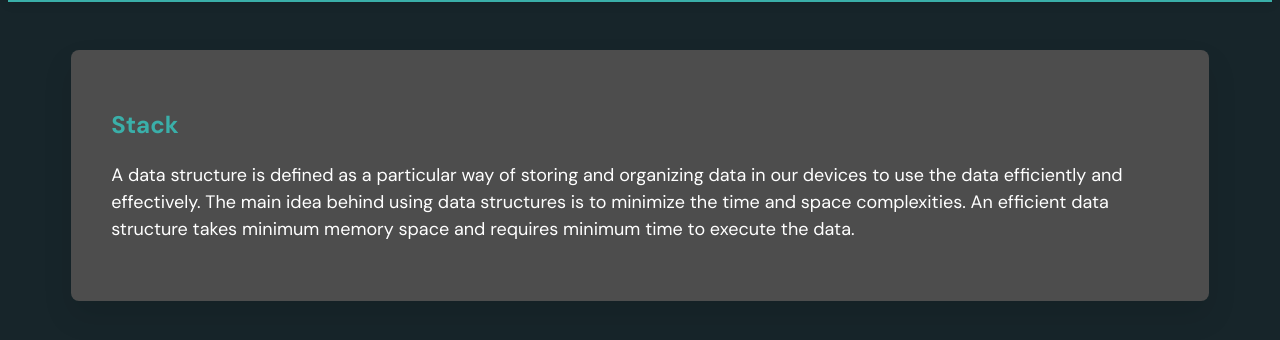
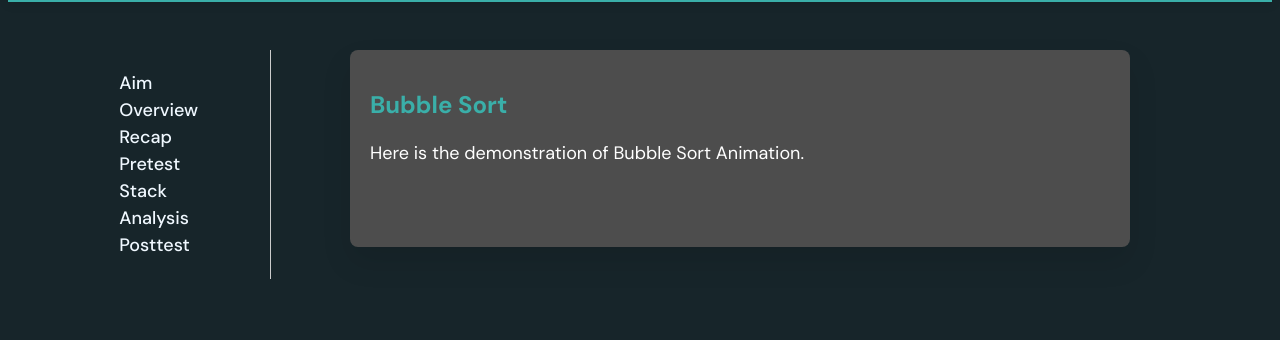
Before and after one commit to fardeentech/DSA-Virtual-Lab, a plain HTML site: page stack.html in a window 1280 px wide. Shown: the part 116-456 px from the top of the page. Drawn offline with Linux system fonts and the light colour scheme.

Commit message:
Update stack.html
added div stack

```diff
--- a/stack.html
+++ b/stack.html
@@ -4,7 +4,7 @@
     <meta charset="UTF-8" />
     <meta name="viewport" content="width=device-width, initial-scale=1.0" />
     <title>OSI Model</title>
-    <link rel="stylesheet" href="stack.css" />
+    <link rel="stylesheet" href="sorting.css" />
     <link rel="website icon" type="png" href="/osi_1.png">
   </head>
   <body>
@@ -27,14 +27,30 @@
       </div>
     </header>
     <main class="main">
-      <div class="main-content responsive-wrapper">
-        <article class="widget">
-            <h2>Stack</h2>
-            <p>
-              A data structure is defined as a particular way of storing and organizing data in our devices to use the data efficiently and effectively. The main idea behind using data structures is to minimize the time and space complexities. An efficient data structure takes minimum memory space and requires minimum time to execute the data.
-            </p>
+      <div class="main-content responsive-wrapper" style="display: flex;">
+        <section class="section-one" style="flex: 0.15; padding: 20px; border-right: 1px solid #ccc;">
+          <nav class="header-navigation" style="color: aliceblue;">
+            <a href="" style="display: block; margin-right: 50px;">Aim</a>
+            <a href="" style="display: block; margin-right: 50px;">Overview</a>
+            <a href="" style="display: block; margin-right: 50px;">Recap</a>
+            <a href="" style="display: block; margin-right: 50px;">Pretest</a>
+            <a href="demo.html" style="display: block; margin-right: 50px;">Stack</a>
+            <a href="" style="display: block; margin-right: 50px;">Analysis</a>
+            <a href="" style="display: block;">Posttest</a>
+          </nav>
+        </section>
+
+        <article class="widget section-two" style="flex: 0.7; padding: 20px;">
+          <section>
+            <h2>Bubble Sort</h2>
+            <p>Here is the demonstration of Bubble Sort Animation.</p>
+
+
+          </section>
         </article>
+
       </div>
     </main>
+    <script src="sorting.js"></script>
   </body>
 </html>
```
